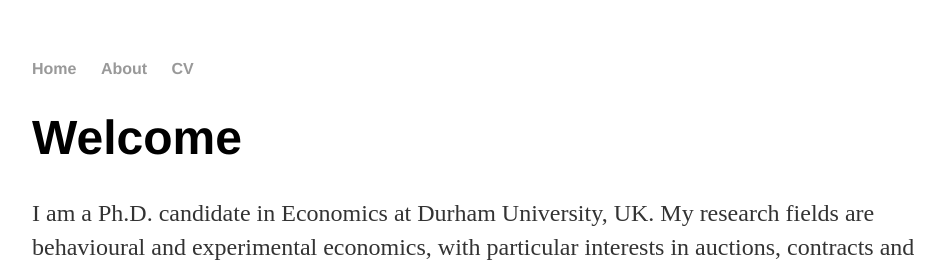
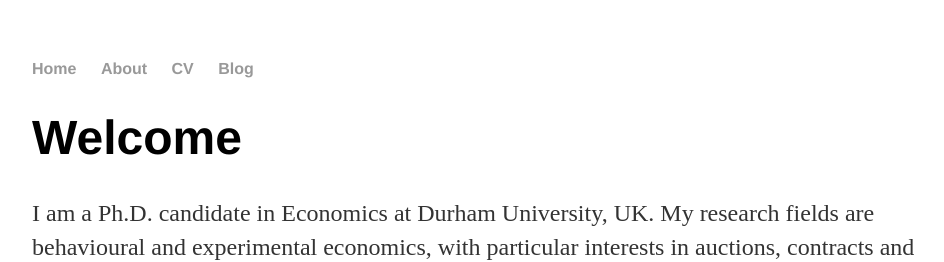
Before and after one commit to mjwalker19/mjwalker19.github.io, a Jekyll site: the page built from index.html, in a window 1280 px wide. Shown: the top 262 px of the page, without its empty margins (160-1104 px from the left). Built offline with Jekyll 4.4.1, drawn with Linux system fonts in a browser that asks for light colours.

Commit message:
Update default.html

```diff
--- a/_layouts/default.html
+++ b/_layouts/default.html
@@ -2,22 +2,27 @@
 <html>
   <head>
     <title>{{ page.title }}</title>
-			<!-- link to main stylesheet -->
+
     <link rel="stylesheet" type="text/css" href="/css/main.css">
+
   </head>
+
+
   <body>
     <nav>
 <ul>
 <li><a href="/">Home</a></li>
 <li><a href="/about">About</a></li>
 <li><a href="/cv">CV</a></li>
+<li><a href="/blog">Blog</a></li>
 </ul>
     </nav>
 <div class="container">
 
   {{ content }}
 
-			</div><!-- /.container -->
+</div>
+
   <footer>
    <ul>
    <li><a href="mailto:matthew.j.walker@durham.ac.uk">email</a></li>
@@ -25,4 +30,5 @@
    </ul>
   </footer>
   </body>
+
 </html>
```
Lines whose indentation alone changed are shown as unchanged.
